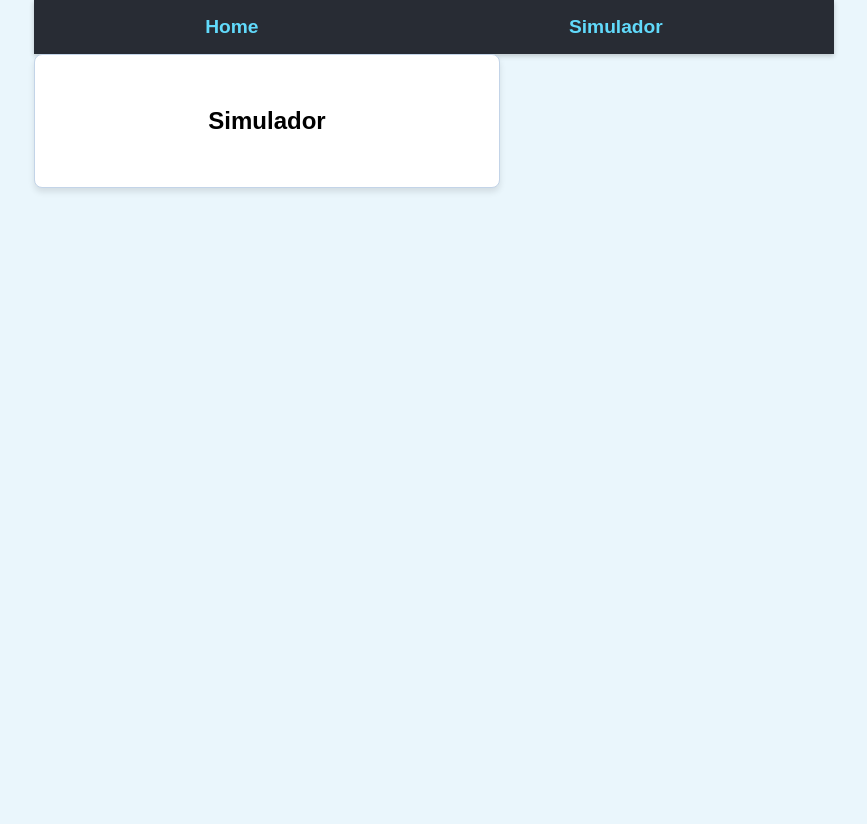
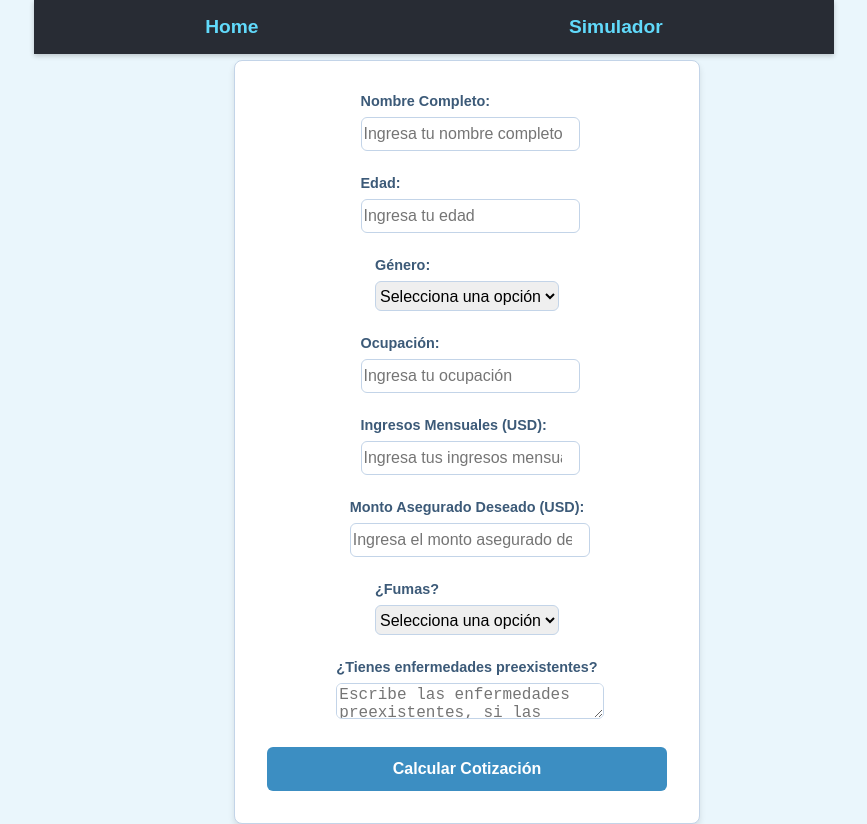
Before and after one commit to jaimezzapata/simulador-seguros, a React (Vite) app: page /simulador in a window 1280 px wide. Shown: the whole page, without its empty margins (206-1073 px from the left). Before the commit the page ends 800 px from the top, so only its background shows below. Built offline with nearby package versions, Linux system fonts and the light colour scheme.

Commit message:
Formulario de Simulador

```diff
--- a/src/index.css
+++ b/src/index.css
@@ -8,59 +8,89 @@ body {
   margin: 0;
 }
 
-.home, .simulador{
+.home,
+.simulador {
   min-width: 100vh;
   min-height: 100vh;
   display: flex;
   flex-direction: column;
   justify-content: flex-start;
+  position: relative;
+}
+
+.simulador form {
+  width: 1200px;
+  position: absolute;
+  top: 60px;
+  left: 200px;
 }
 
 /* Estilo general del header */
 .header {
-  background-color: #282c34; /* Fondo oscuro */
-  padding: 1rem; /* Espaciado alrededor */
-  display: flex; /* Alinear elementos */
-  justify-content: center; /* Centrar el contenido horizontalmente */
-  box-shadow: 0 2px 5px rgba(0, 0, 0, 0.2); /* Sombra elegante */
+  background-color: #282c34;
+  /* Fondo oscuro */
+  padding: 1rem;
+  /* Espaciado alrededor */
+  display: flex;
+  /* Alinear elementos */
+  justify-content: center;
+  /* Centrar el contenido horizontalmente */
+  box-shadow: 0 2px 5px rgba(0, 0, 0, 0.2);
+  /* Sombra elegante */
 }
 
 /* Estilo del contenedor de navegación */
 .nav {
-  max-width: 1200px; /* Ancho máximo para centrar */
-  width: 100%; /* Ancho completo en pantallas pequeñas */
+  max-width: 1200px;
+  /* Ancho máximo para centrar */
+  width: 100%;
+  /* Ancho completo en pantallas pequeñas */
 }
 
 /* Estilo de la lista de navegación */
 .nav-list {
-  display: flex; /* Mostrar elementos en línea */
-  list-style: none; /* Quitar viñetas */
-  margin: 0; /* Eliminar márgenes */
-  padding: 0; /* Eliminar padding */
-  justify-content: space-around; /* Espaciar los elementos uniformemente */
+  display: flex;
+  /* Mostrar elementos en línea */
+  list-style: none;
+  /* Quitar viñetas */
+  margin: 0;
+  /* Eliminar márgenes */
+  padding: 0;
+  /* Eliminar padding */
+  justify-content: space-around;
+  /* Espaciar los elementos uniformemente */
 }
 
 /* Estilo de los elementos de la lista */
 .nav-item {
-  margin: 0 1rem; /* Separación entre ítems */
+  margin: 0 1rem;
+  /* Separación entre ítems */
 }
 
 /* Estilo de los enlaces */
 .nav-link {
-  text-decoration: none; /* Quitar subrayado */
-  color: #61dafb; /* Azul claro */
-  font-size: 1.2rem; /* Tamaño de texto */
-  font-weight: bold; /* Texto en negrita */
-  transition: color 0.3s ease; /* Animación suave */
+  text-decoration: none;
+  /* Quitar subrayado */
+  color: #61dafb;
+  /* Azul claro */
+  font-size: 1.2rem;
+  /* Tamaño de texto */
+  font-weight: bold;
+  /* Texto en negrita */
+  transition: color 0.3s ease;
+  /* Animación suave */
 }
 
 /* Hover en los enlaces */
 .nav-link:hover {
-  color: #ffffff; /* Cambiar a blanco al pasar el cursor */
+  color: #ffffff;
+  /* Cambiar a blanco al pasar el cursor */
 }
 
 /* Activo (puedes personalizar esto según tus rutas activas) */
 .nav-link-active {
-  color: #ffffff; /* Blanco para el enlace activo */
-  border-bottom: 2px solid #61dafb; /* Subrayado decorativo */
+  color: #ffffff;
+  /* Blanco para el enlace activo */
+  border-bottom: 2px solid #61dafb;
+  /* Subrayado decorativo */
 }
--- a/src/pages/Login.css
+++ b/src/pages/Login.css
@@ -25,9 +25,10 @@ label {
     margin-bottom: 0.5rem;
 }
 
-input {
+input, select, textarea {
     width: 100%;
-    padding: 0.8rem;
+    height: 30px;
+    /* padding: 0.8rem; */
     font-size: 1rem;
     border: 1px solid #c3d4e8;
     border-radius: 6px;
--- a/src/pages/Simulador.jsx
+++ b/src/pages/Simulador.jsx
@@ -4,8 +4,70 @@ const Simulador = () => {
   return (
     <section className="simulador">
       <Header />
-      <form action="">
-        <h1>Simulador</h1>
+      <form>
+        <div>
+          <label htmlFor="nombre">Nombre Completo:</label>
+          <input
+            type="text"
+            id="nombre"
+            placeholder="Ingresa tu nombre completo"
+          />
+        </div>
+        <div>
+          <label htmlFor="edad">Edad:</label>
+          <input type="number" id="edad" placeholder="Ingresa tu edad" />
+        </div>
+        <div>
+          <label htmlFor="genero">Género:</label>
+          <select id="genero">
+            <option value="">Selecciona una opción</option>
+            <option value="masculino">Masculino</option>
+            <option value="femenino">Femenino</option>
+            <option value="otro">Otro</option>
+          </select>
+        </div>
+        <div>
+          <label htmlFor="ocupacion">Ocupación:</label>
+          <input
+            type="text"
+            id="ocupacion"
+            placeholder="Ingresa tu ocupación"
+          />
+        </div>
+        <div>
+          <label htmlFor="ingresos">Ingresos Mensuales (USD):</label>
+          <input
+            type="number"
+            id="ingresos"
+            placeholder="Ingresa tus ingresos mensuales"
+          />
+        </div>
+        <div>
+          <label htmlFor="monto">Monto Asegurado Deseado (USD):</label>
+          <input
+            type="number"
+            id="monto"
+            placeholder="Ingresa el monto asegurado deseado"
+          />
+        </div>
+        <div>
+          <label htmlFor="fuma">¿Fumas?</label>
+          <select id="fuma">
+            <option value="">Selecciona una opción</option>
+            <option value="si">Sí</option>
+            <option value="no">No</option>
+          </select>
+        </div>
+        <div>
+          <label htmlFor="enfermedades">
+            ¿Tienes enfermedades preexistentes?
+          </label>
+          <textarea
+            id="enfermedades"
+            placeholder="Escribe las enfermedades preexistentes, si las tienes"
+          ></textarea>
+        </div>
+        <button type="button">Calcular Cotización</button>
       </form>
     </section>
   );
```
